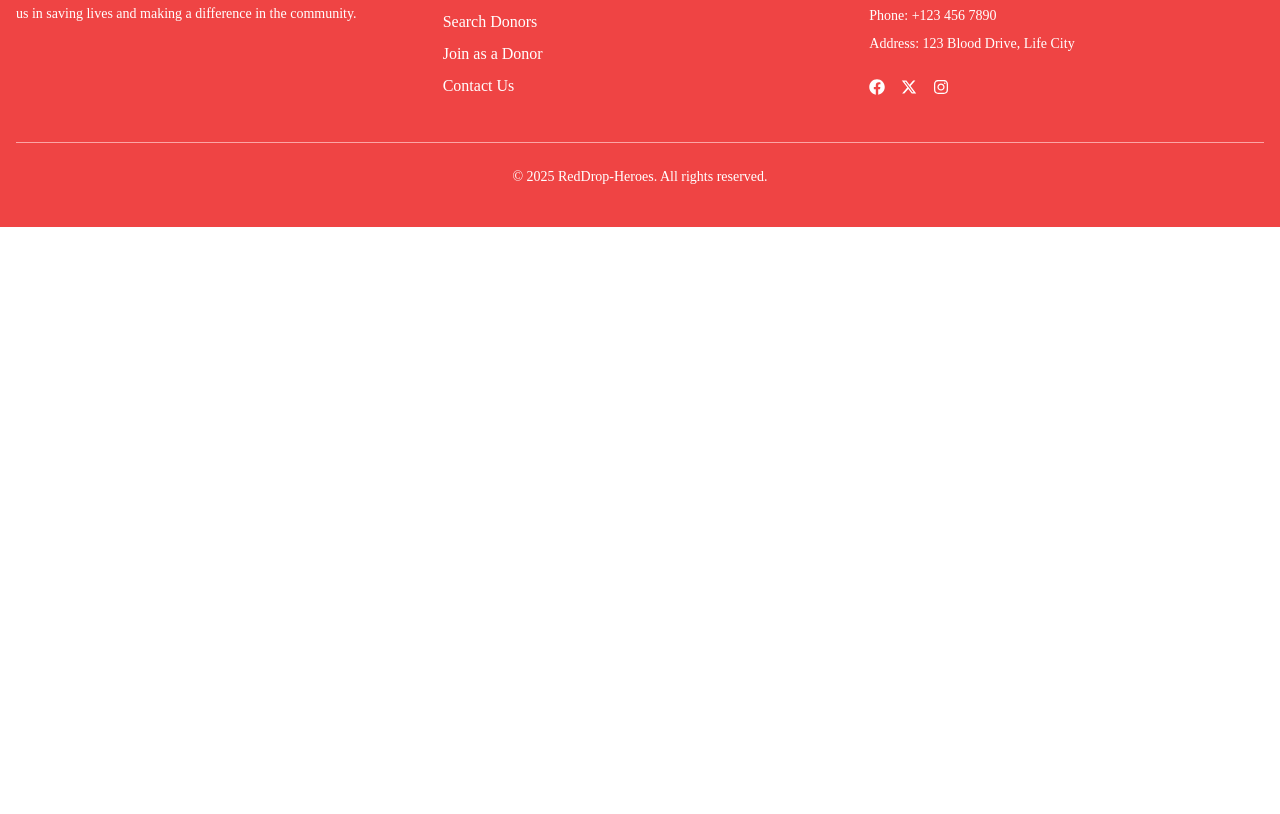
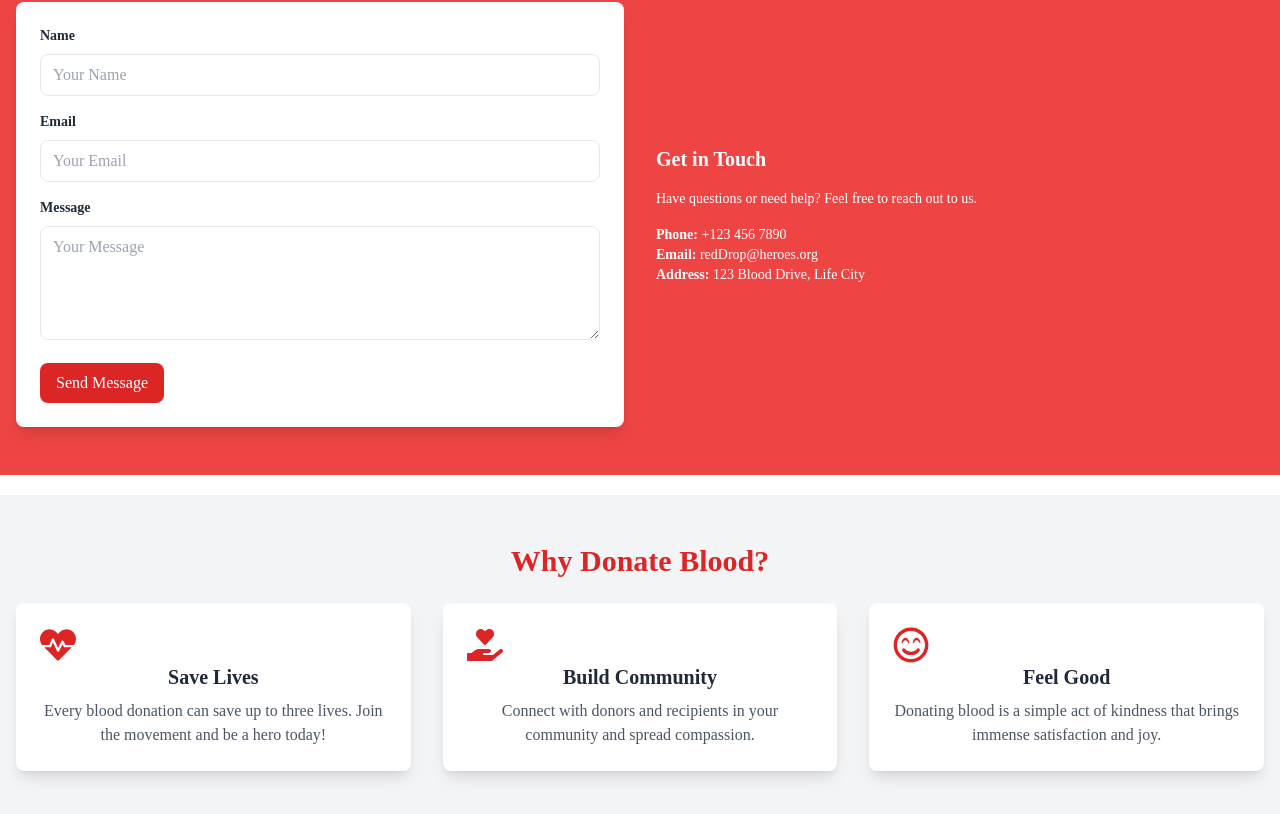
Before and after one commit to hasibprangon/RedDrop-Heroes-client, a React (Vite) app: page / in a window 1280 px wide. Shown: the part 526-1340 px from the top of the page. Before the commit the page ends 800 px from the top, so only its background shows below. Built offline with nearby package versions, Linux system fonts and the light colour scheme; no server answers.

Commit message:
featured section and contact us section added

```diff
--- a/src/Layout/Default/Default.jsx
+++ b/src/Layout/Default/Default.jsx
@@ -1,14 +1,16 @@
 import React from 'react';
-import { Outlet } from 'react-router-dom';
+import { Outlet, useLocation } from 'react-router-dom';
 import NavBar from '../../Shared/NavBar';
 import Footer from '../../Shared/Footer';
 
 const Default = () => {
+    const location = useLocation();
+    const noHeaderFooter = location.pathname.includes(`login`) || location.pathname.includes(`register`);
     return (
         <div className='font-prata'>
-            <NavBar></NavBar>
+            {noHeaderFooter || <NavBar></NavBar>}
             <Outlet></Outlet>
-            <Footer></Footer>
+            {noHeaderFooter || <Footer></Footer>}
         </div>
     );
 };
--- /dev/null
+++ b/src/Pages/Home/ContactUs.jsx
@@ -0,0 +1,70 @@
+import React from 'react';
+
+const ContactUs = () => {
+    return (
+            <div className="bg-red-500 text-white py-12 mt-10 mb-5">
+                <div className="container mx-auto px-4">
+                    <h2 className="text-3xl font-bold text-center mb-6">Contact Us</h2>
+                    <div className="grid grid-cols-1 md:grid-cols-2 gap-8">
+                        <div className="bg-white text-gray-800 rounded-lg p-6 shadow-lg">
+                            <form>
+                                <div className="mb-4">
+                                    <label className="block text-sm font-bold mb-2" htmlFor="name">
+                                        Name
+                                    </label>
+                                    <input
+                                        type="text"
+                                        placeholder="Your Name"
+                                        className="w-full px-3 py-2 border rounded-lg focus:outline-none"
+                                    />
+                                </div>
+                                <div className="mb-4">
+                                    <label className="block text-sm font-bold mb-2" htmlFor="email">
+                                        Email
+                                    </label>
+                                    <input
+                                        type="email"
+                                        placeholder="Your Email"
+                                        className="w-full px-3 py-2 border rounded-lg focus:outline-none"
+                                    />
+                                </div>
+                                <div className="mb-4">
+                                    <label className="block text-sm font-bold mb-2" htmlFor="message">
+                                        Message
+                                    </label>
+                                    <textarea
+                                        placeholder="Your Message"
+                                        rows="4"
+                                        className="w-full px-3 py-2 border rounded-lg focus:outline-none"
+                                    ></textarea>
+                                </div>
+                                <button
+                                    type="submit"
+                                    className="bg-red-600 text-white px-4 py-2 rounded-lg hover:bg-red-700 transition"
+                                >
+                                    Send Message
+                                </button>
+                            </form>
+                        </div>
+                        <div className="flex flex-col justify-center">
+                            <h3 className="text-xl font-semibold mb-4">Get in Touch</h3>
+                            <p className="text-sm mb-4">
+                                Have questions or need help? Feel free to reach out to us.
+                            </p>
+                            <p className="text-sm">
+                                <strong>Phone:</strong> +123 456 7890
+                            </p>
+                            <p className="text-sm">
+                                <strong>Email:</strong> redDrop@heroes.org
+                            </p>
+                            <p className="text-sm">
+                                <strong>Address:</strong> 123 Blood Drive, Life City
+                            </p>
+                        </div>
+                    </div>
+                </div>
+            </div>
+    );
+};
+
+export default ContactUs;
--- /dev/null
+++ b/src/Pages/Home/Featured.jsx
@@ -0,0 +1,39 @@
+import React from 'react';
+import { FaHandHoldingHeart, FaHeartbeat, FaRegSmileBeam } from 'react-icons/fa';
+
+const Featured = () => {
+    return (
+            <div className="bg-gray-100 py-12 my-5">
+                <div className="container mx-auto px-4 text-center">
+                    <h2 className="text-3xl font-bold text-red-600 mb-6">Why Donate Blood?</h2>
+                    <div className="grid grid-cols-1 md:grid-cols-3 gap-8">
+                        <div className="bg-white shadow-lg rounded-lg p-6 hover:scale-105 transition-transform duration-300">
+                            <span className="text-red-600 text-4xl mb-4"><FaHeartbeat></FaHeartbeat></span>
+                            <h3 className="text-xl font-semibold mb-2">Save Lives</h3>
+                            <p className="text-gray-600">
+                                Every blood donation can save up to three lives. Join the movement and be a hero today!
+                            </p>
+                        </div>
+
+                        <div className="bg-white shadow-lg rounded-lg p-6 hover:scale-105 transition-transform duration-300">
+                            <span className="text-red-600 text-4xl mb-4"><FaHandHoldingHeart></FaHandHoldingHeart></span>
+                            <h3 className="text-xl font-semibold mb-2">Build Community</h3>
+                            <p className="text-gray-600">
+                                Connect with donors and recipients in your community and spread compassion.
+                            </p>
+                        </div>
+
+                        <div className="bg-white shadow-lg rounded-lg p-6 hover:scale-105 transition-transform duration-300">
+                            <span className="text-red-600 text-4xl mb-4 "><FaRegSmileBeam></FaRegSmileBeam></span>
+                            <h3 className="text-xl font-semibold mb-2">Feel Good</h3>
+                            <p className="text-gray-600">
+                                Donating blood is a simple act of kindness that brings immense satisfaction and joy.
+                            </p>
+                        </div>
+                    </div>
+                </div>
+            </div>
+    );
+};
+
+export default Featured;
--- a/src/Pages/Home/Home.jsx
+++ b/src/Pages/Home/Home.jsx
@@ -1,6 +1,8 @@
 import React from 'react';
 import { Helmet } from 'react-helmet-async';
 import Banner from './Banner';
+import ContactUs from './ContactUs';
+import Featured from './Featured';
 
 const Home = () => {
     return (
@@ -9,6 +11,8 @@ const Home = () => {
                 <title>Home || RedDrop-Heroes</title>
             </Helmet>
            <Banner></Banner>
+           <ContactUs></ContactUs>
+           <Featured></Featured>
         </div>
     );
 };
```
